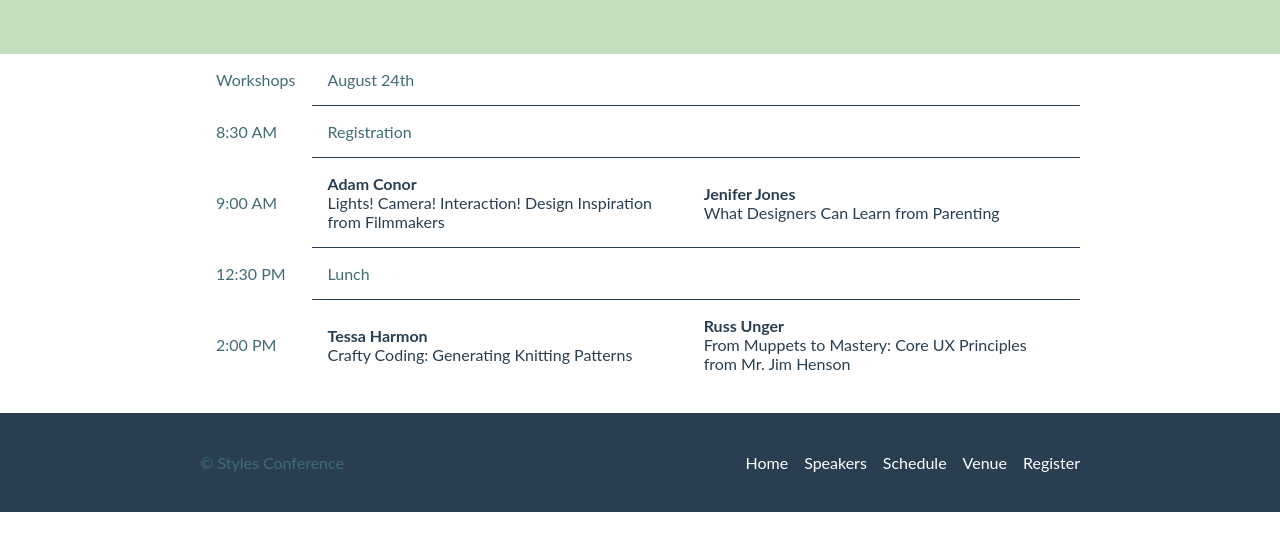
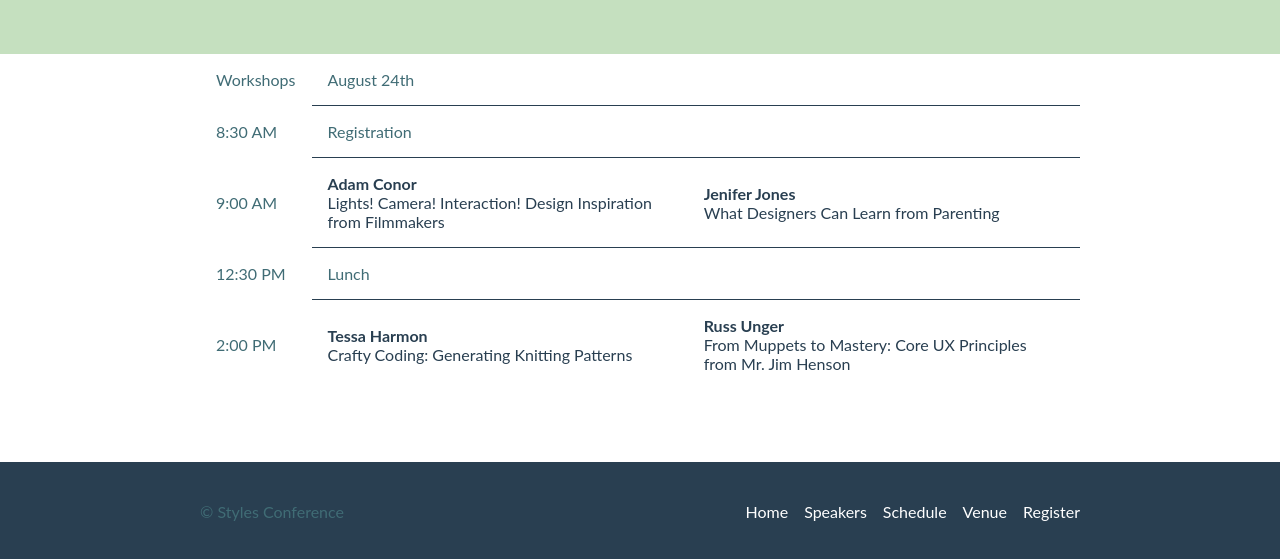
Before and after one commit to eldar69/event-site, a plain HTML site: page schedule.html in a window 1280 px wide. Shown: the part 317-876 px from the top of the page. Before the commit the page ends 829 px from the top, so only its background shows below. Drawn offline with Linux system fonts and the light colour scheme.

Commit message:
increasing height of body

```diff
--- a/schedule.html
+++ b/schedule.html
@@ -35,7 +35,7 @@
         <h5 class="headcolor">The conference opens with amazing workshops and continues with two days of incredible talks <br>
              and keynotes, all of which are facilitated by industry-leading experts.</h5>
       </div>
-      <div class="container">
+      <div class="container height">
         <table>
             <tr>
                 <td class="rmborder">Workshops</td>
--- a/style.css
+++ b/style.css
@@ -11,6 +11,7 @@ body {
     font-family: lato;
     color: #406c75;
     margin: 0;
+
     }
 /*body * + * {
     margin-top: 1.5em;
@@ -109,6 +110,7 @@ h5 {
         grid-gap: 1.5em;
         max-width: 880px;
         margin-top: 1.5em;
+        height: 50vh;
     }
 
 
@@ -197,6 +199,9 @@ h5 {
 .headcolor{
     color:#293f51 ;
 }
+.height {
+    height: 48vh;
+}
 
  table,td {
     padding: 1em;
```
